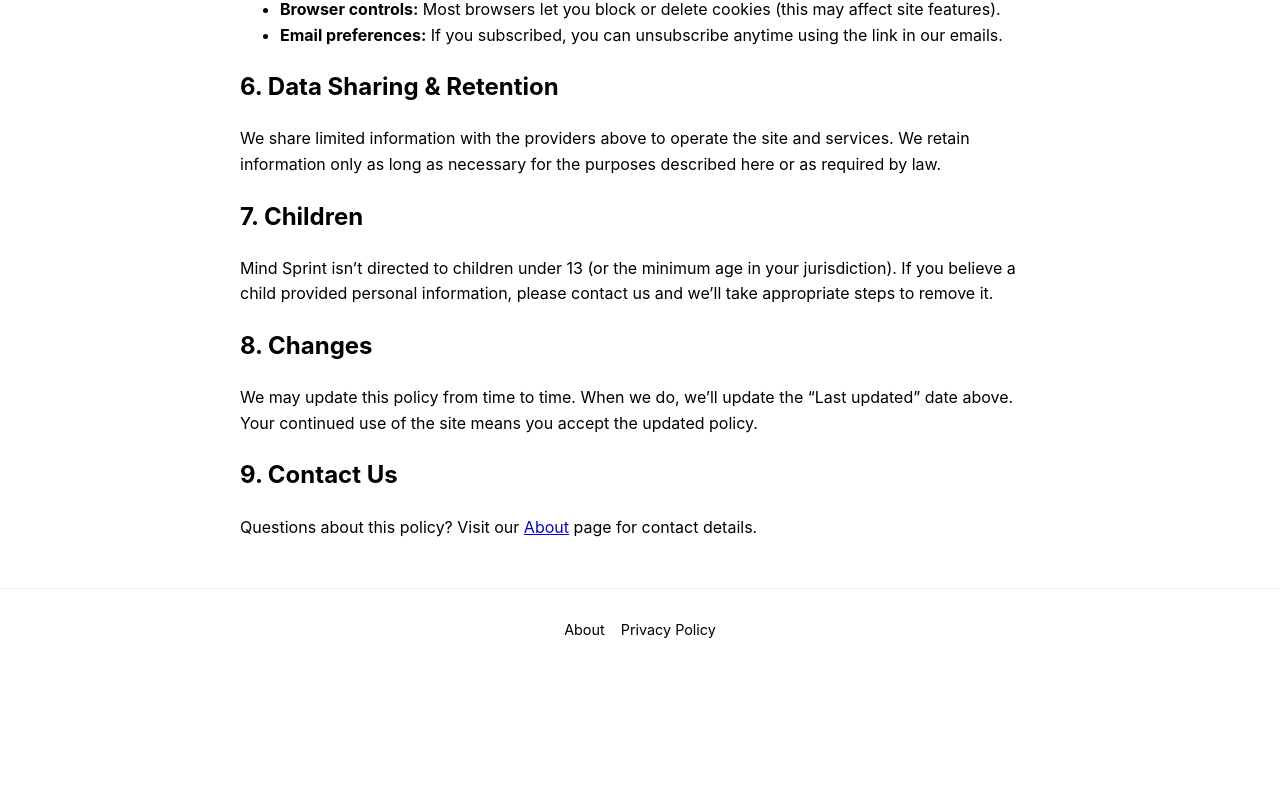
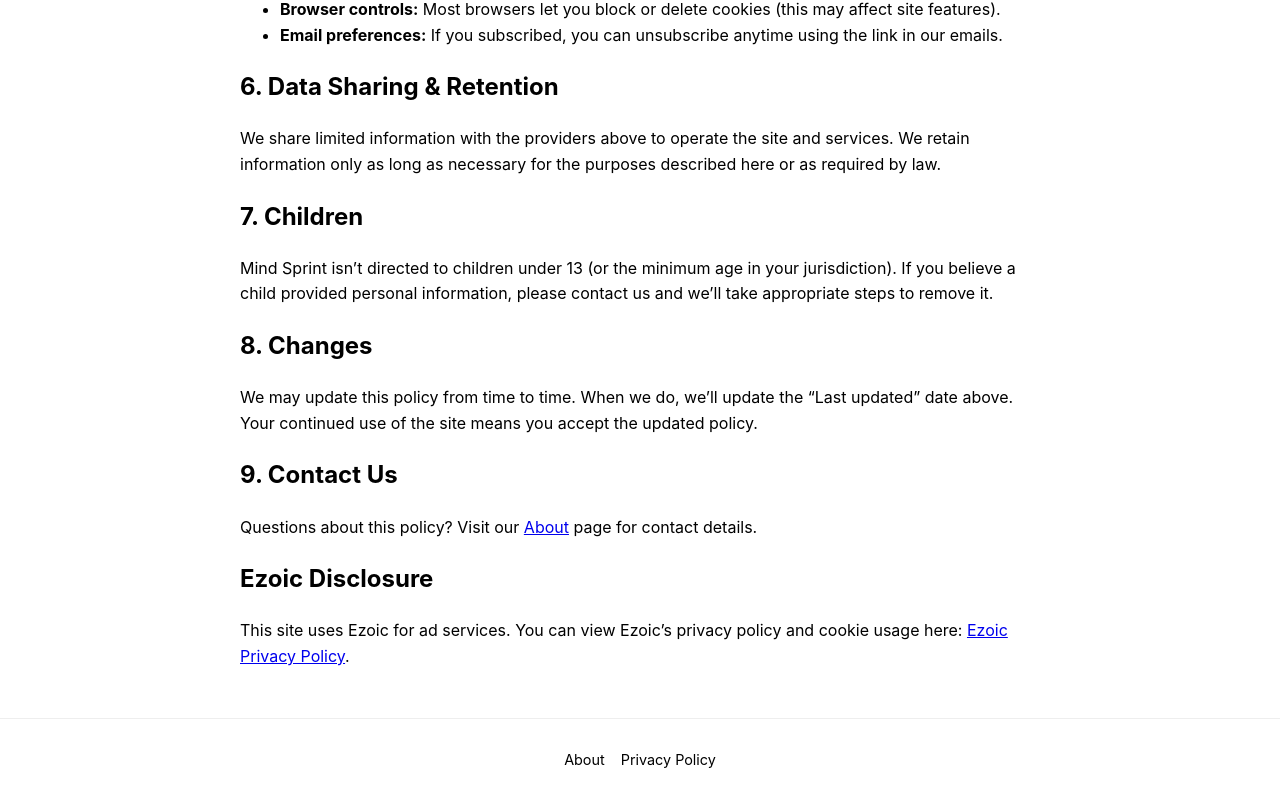
Before and after one commit to justinchase1984/mind-sprint, a Next.js app: page /privacy in a window 1280 px wide. Shown: the part 1075-1875 px from the top of the page. Before the commit the page ends 1745 px from the top, so only its background shows below. Built offline with nearby package versions, Linux system fonts and the light colour scheme; no server answers.

Commit message:
Update privacy.tsx

```diff
--- a/pages/privacy.tsx
+++ b/pages/privacy.tsx
@@ -111,6 +111,21 @@ export default function Privacy() {
         Questions about this policy? Visit our{' '}
         <a href="/about">About</a> page for contact details.
       </p>
+
+      {/* 🔽 NEW SECTION REQUIRED BY EZOIC */}
+      <h2>Ezoic Disclosure</h2>
+      <p>
+        This site uses Ezoic for ad services. You can view Ezoic’s privacy policy and
+        cookie usage here:{' '}
+        <a
+          href="http://g.ezoic.net/privacy/dailymindsprint.com"
+          target="_blank"
+          rel="noopener noreferrer"
+        >
+          Ezoic Privacy Policy
+        </a>.
+      </p>
+      <span id="ezoic-privacy-policy-embed"></span>
     </main>
   );
 }
```
